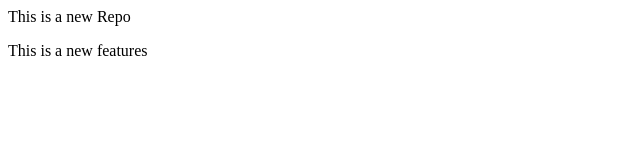
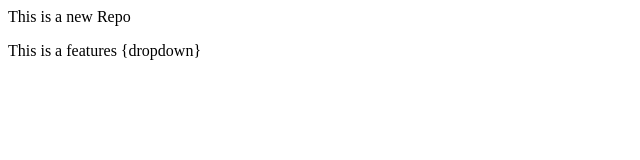
Before and after one commit to Rajveer789162/LocalRepo, a plain HTML site: page index.html in a window 1280 px wide. Shown: the full height of the page, 0-640 px from the left. Drawn offline with Linux system fonts and the light colour scheme.

Commit message:
Add Dropdown

```diff
--- a/index.html
+++ b/index.html
@@ -1,2 +1,2 @@
 <p>This is a new Repo</p>
-<p>This is a new features</p>
+<p>This is a features {dropdown}</p>
```
